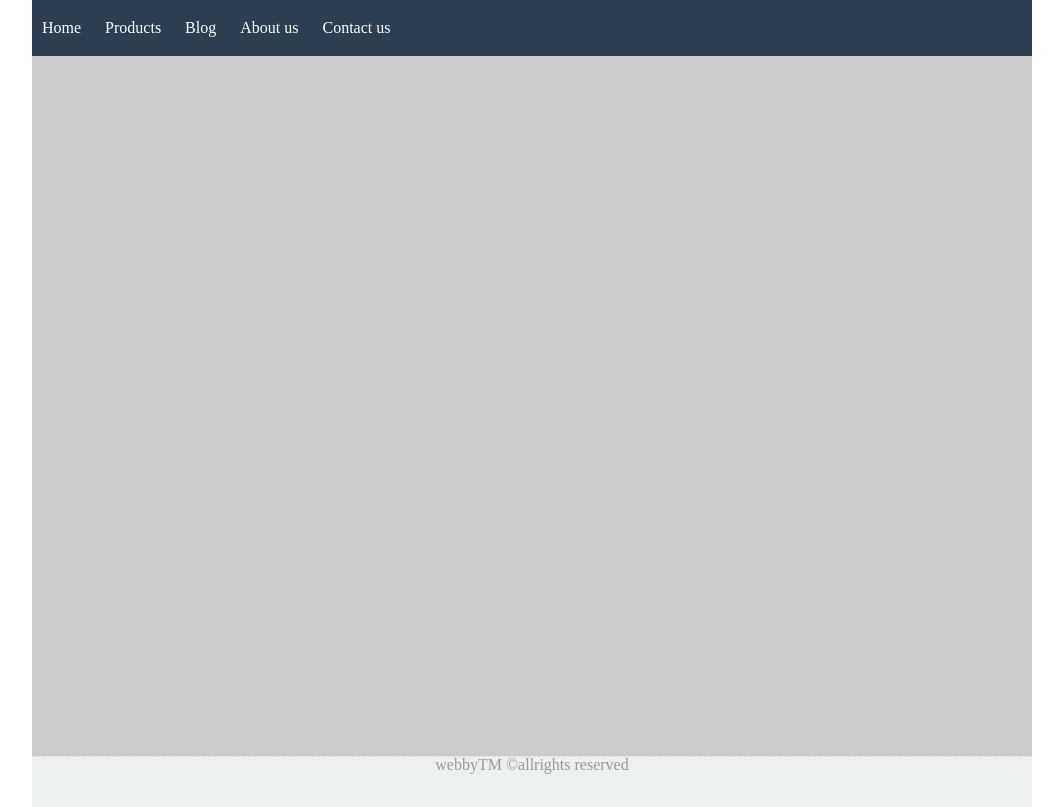
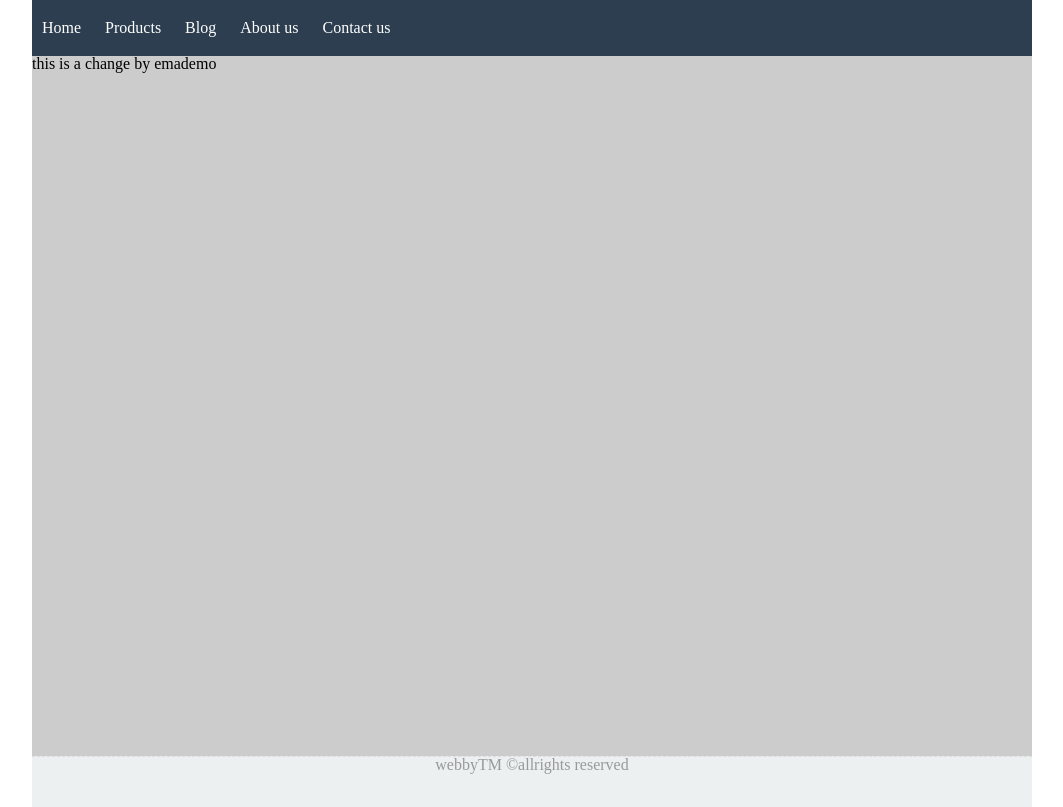
Before and after one commit to emademo/webby, a plain HTML site: page index.html in a window 1280 px wide. Shown: the whole page, without its empty margins (108-1171 px from the left). Drawn offline with Linux system fonts and the light colour scheme.

Commit message:
i added a paragraph
a paragraph to declare the user who update

```diff
--- a/index.html
+++ b/index.html
@@ -22,7 +22,7 @@
 
 </div>
 <div class="content">
-
+<p>this is a change by emademo</p>
 
 
 </div>
```
